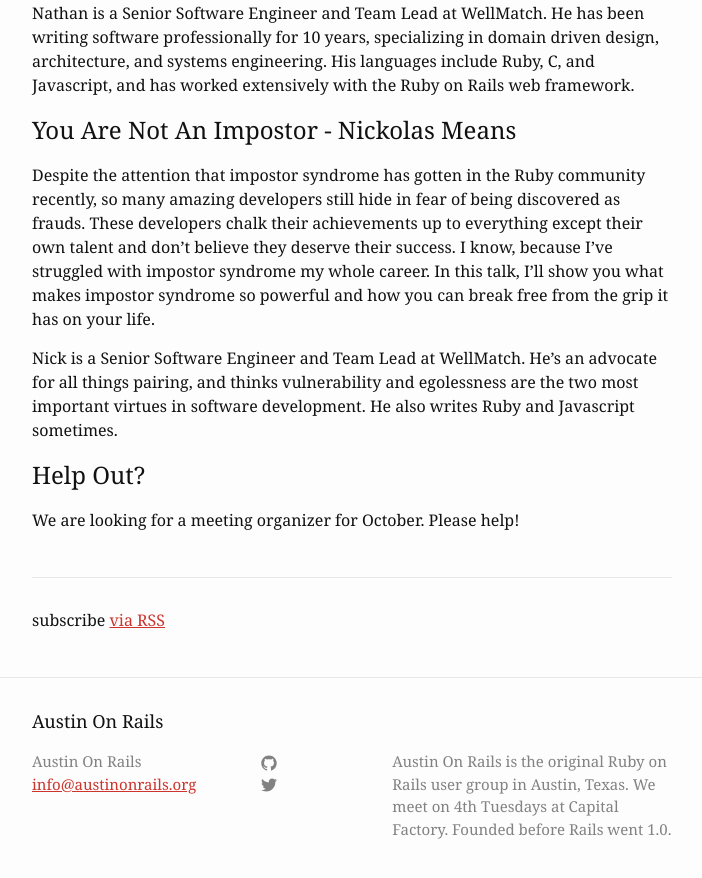
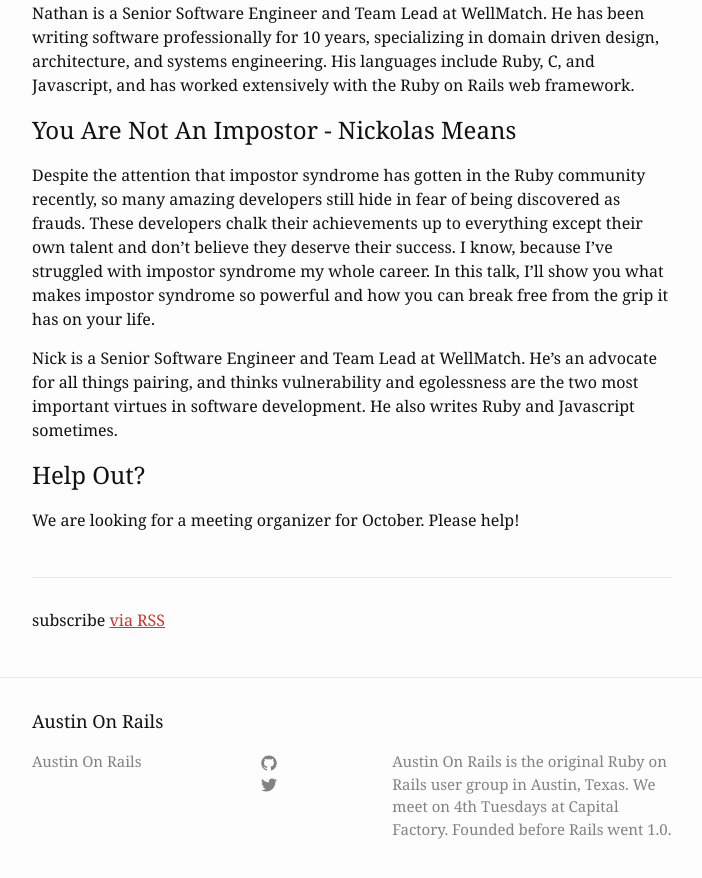
Before and after one commit to austinonrails/aor_meetings_blog, a Jekyll site: the page built from index.html, in a window 1280 px wide and 900 px high, scrolled down 2788 px. Shown: the top 878 px of the window, without its empty margins (288-990 px from the left). Built offline with Jekyll 4.4.1, drawn with Linux system fonts in a browser that asks for light colours.

Commit message:
remove info@austinonrails.org email

```diff
--- a/_config.yml
+++ b/_config.yml
@@ -1,6 +1,6 @@
 # Site settings
 title: Austin On Rails
-email: info@austinonrails.org
+email:
 description: > # this means to ignore newlines until "baseurl:"
   Austin On Rails is the original Ruby on Rails user group in
   Austin, Texas. We meet on 4th Tuesdays at Capital Factory.
```
